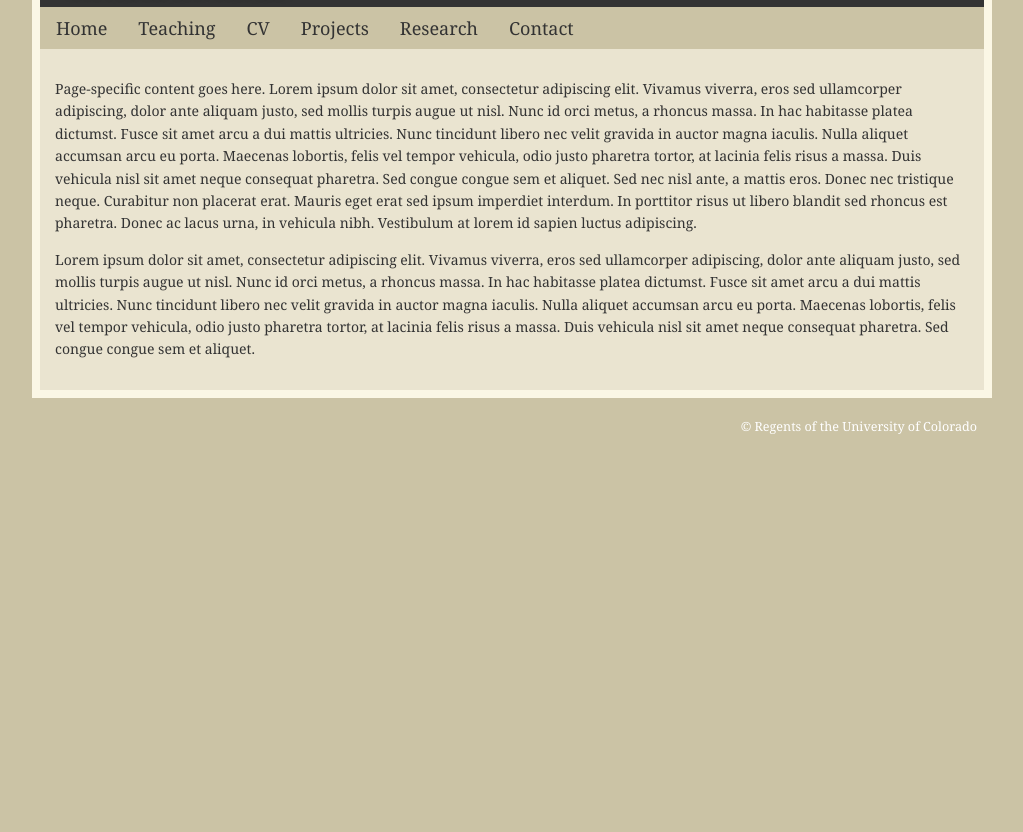
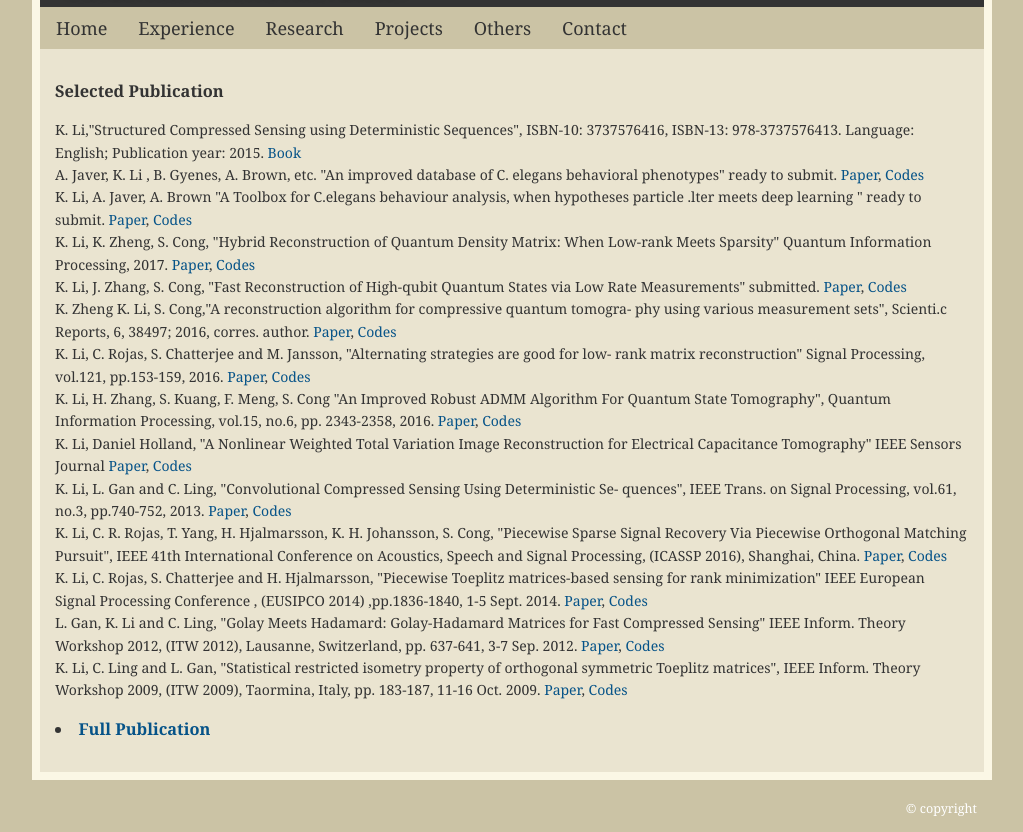
Before and after one commit to KezhiLi/KezhiLi.github.io, a plain HTML site: page page2.html in a window 1280 px wide. Shown: the part 94-926 px from the top of the page, without its empty margins (128-1151 px from the left). Before the commit the page ends 800 px from the top, so only its background shows below. Drawn offline with Linux system fonts and the light colour scheme; a script that the page names is missing.

Commit message:
update pages, Beta 0.2

```diff
--- a/page2.html
+++ b/page2.html
@@ -5,7 +5,7 @@
 <title>Faculty Name: Department Name</title>
 <link href="defaultstyles.css" rel="stylesheet" media="screen" />
 <script type="text/javascript" src="branding.js"></script>
-<script type="text/JavaScript" src="http://www.colorado.edu/templates/faculty-template/js/curvycorners.js"></script>
+
 
 </head>
 
@@ -14,16 +14,16 @@
 	<div id="ucb"><script type="text/javascript">ucbheader();</script></div>
     <div id="wrapper">
     <div id="banner">
-    	<h1>Your name goes here</h1>
-    	<p>Your department goes here</p>
+    	<h1>Kenneth (Kezhi) Li, Ph.D</h1>
+    	<p>Imperial College London, United Kingdom</p>
     </div>
     <div id="nav">
     	<ul>
-        	<li><a href="index.html">Home</a></li>
-            <li><a href="page1.html">Teaching</a></li>
-            <li><a href="page2.html">CV</a></li>
+      		<li><a href="index.html">Home</a></li>
+            <li><a href="page1.html">Experience</a></li>
+            <li><a href="page2.html">Research</a></li>
             <li><a href="page3.html">Projects</a></li>
-            <li><a href="page4.html">Research</a></li>
+            <li><a href="page4.html">Others</a></li>
             <li><a href="page5.html">Contact</a></li>
 
         </ul>
@@ -33,12 +33,45 @@
         <div id="content">
 
         <div id="contentbar" class="contentbar2">
-        		<h3>Content</h3>
-        		<p>Lorem ipsum dolor sit amet, consectetur adipiscing elit. Vivamus   viverra, eros sed ullamcorper adipiscing, dolor ante aliquam justo, sed   mollis turpis augue ut nisl. Nunc id orci metus, a rhoncus massa. In hac   habitasse platea dictumst. Fusce sit amet arcu a dui mattis ultricies.</p>
+        		<h3>Research</h3>
+        		<p></p>
         	</div>
+        	<h3>Selected Publication </h3>
+K. Li,"Structured Compressed Sensing using Deterministic Sequences", ISBN-10: 3737576416,
+ISBN-13: 978-3737576413. Language: English; Publication year: 2015. <a href="https://www.amazon.co.uk/d/cka/Structured-Compressed-Sensing-Using-Deterministic-Sequences-Kezhi/3737576416/ref=sr_1_fkmr2_1?ie=UTF8&qid=1490710039&sr=8-1-fkmr2&keywords=structure+compressed+sensing+using+deterministic+sequences">Book</a><br />
+A. Javer, K. Li , B. Gyenes, A. Brown, etc. "An improved database of C. elegans behavioral
+phenotypes" ready to submit. <a href="page2.html">Paper</a>, <a href="page2.html">Codes</a><br />
+K. Li, A. Javer, A. Brown "A Toolbox for C.elegans behaviour analysis, when hypotheses
+particle .lter meets deep learning " ready to submit. <a href="page2.html">Paper</a>, <a href="page2.html">Codes</a><br />
+K. Li, K. Zheng, S. Cong,  "Hybrid Reconstruction of Quantum Density Matrix: When
+Low-rank Meets Sparsity"  Quantum Information Processing, 2017. <a href="">Paper</a>, <a href="page2.html">Codes</a><br />
+K. Li, J. Zhang, S. Cong,  "Fast Reconstruction of High-qubit Quantum States via Low
+Rate Measurements" submitted. <a href="https://arxiv.org/abs/1701.03695">Paper</a>, <a href="page2.html">Codes</a><br />
+K. Zheng K. Li, S. Cong,"A reconstruction algorithm for compressive quantum tomogra-
+phy using various measurement sets", Scienti.c Reports, 6, 38497; 2016, corres. author. <a href="http://www.nature.com/articles/srep38497">Paper</a>, <a href="page2.html">Codes</a><br />
+K. Li, C. Rojas, S. Chatterjee and M. Jansson, "Alternating strategies are good for low-
+rank matrix reconstruction" Signal Processing, vol.121, pp.153-159, 2016. <a href="http://www.sciencedirect.com/science/article/pii/S0165168415003825">Paper</a>, <a href="page2.html">Codes</a><br />
+K. Li, H. Zhang, S. Kuang, F. Meng, S. Cong "An Improved Robust ADMM Algorithm
+For Quantum State Tomography", Quantum Information Processing, vol.15, no.6, pp.
+2343-2358, 2016. <a href="http://dl.acm.org/citation.cfm?id=2953806">Paper</a>, <a href="page2.html">Codes</a><br />
+K. Li, Daniel Holland, "A Nonlinear Weighted Total Variation Image Reconstruction for
+Electrical Capacitance Tomography" IEEE Sensors Journal <a href="https://arxiv.org/abs/1603.00816">Paper</a>, <a href="page2.html">Codes</a><br />
+K. Li, L. Gan and C. Ling, "Convolutional Compressed Sensing Using Deterministic Se-
+quences", IEEE Trans. on Signal Processing, vol.61, no.3, pp.740-752, 2013. <a href="http://ieeexplore.ieee.org/document/6362239/">Paper</a>, <a href="page2.html">Codes</a><br />
+K. Li, C. R. Rojas, T. Yang, H. Hjalmarsson, K. H. Johansson, S. Cong, "Piecewise Sparse
+Signal Recovery Via Piecewise Orthogonal Matching Pursuit", IEEE 41th International
+Conference on Acoustics, Speech and Signal Processing, (ICASSP 2016), Shanghai, China. <a href="http://ieeexplore.ieee.org/document/7472550/">Paper</a>, <a href="page2.html">Codes</a><br />
+K. Li, C. Rojas, S. Chatterjee and H. Hjalmarsson, "Piecewise Toeplitz matrices-based
+sensing for rank minimization" IEEE European Signal Processing Conference , (EUSIPCO
+2014) ,pp.1836-1840, 1-5 Sept. 2014. <a href="http://ieeexplore.ieee.org/document/6952667/">Paper</a>, <a href="page2.html">Codes</a><br />
+L. Gan, K. Li and C. Ling, "Golay Meets Hadamard: Golay-Hadamard Matrices for
+Fast Compressed Sensing" IEEE Inform. Theory Workshop 2012, (ITW 2012), Lausanne,
+Switzerland, pp. 637-641, 3-7 Sep. 2012. <a href="http://ieeexplore.ieee.org/document/6404755/">Paper</a>, <a href="https://github.com/KezhiLi/Golay_Hadamard">Codes</a><br />
+K. Li, C. Ling and L. Gan, "Statistical restricted isometry property of orthogonal symmetric Toeplitz matrices", IEEE Inform. Theory Workshop 2009, (ITW 2009), Taormina, Italy, pp. 183-187, 11-16 Oct. 2009. <a href="http://ieeexplore.ieee.org/document/5351240/">Paper</a>, <a href="http://github.com/KezhiLi/OSTM">Codes</a><br />
 
-        	<p>Page-specific content goes here.  Lorem ipsum dolor sit amet, consectetur adipiscing elit. Vivamus   viverra, eros sed ullamcorper adipiscing, dolor ante aliquam justo, sed   mollis turpis augue ut nisl. Nunc id orci metus, a rhoncus massa. In hac   habitasse platea dictumst. Fusce sit amet arcu a dui mattis ultricies.   Nunc tincidunt libero nec velit gravida in auctor magna iaculis. Nulla   aliquet accumsan arcu eu porta. Maecenas lobortis, felis vel tempor   vehicula, odio justo pharetra tortor, at lacinia felis risus a massa.   Duis vehicula nisl sit amet neque consequat pharetra. Sed congue congue   sem et aliquet. Sed nec nisl ante, a mattis eros. Donec nec tristique   neque. Curabitur non placerat erat. Mauris eget erat sed ipsum imperdiet   interdum. In porttitor risus ut libero blandit sed rhoncus est   pharetra. Donec ac lacus urna, in vehicula nibh. Vestibulum at lorem id   sapien luctus adipiscing.  </p>
-<p>Lorem ipsum dolor sit amet, consectetur adipiscing elit. Vivamus   viverra, eros sed ullamcorper adipiscing, dolor ante aliquam justo, sed   mollis turpis augue ut nisl. Nunc id orci metus, a rhoncus massa. In hac   habitasse platea dictumst. Fusce sit amet arcu a dui mattis ultricies.   Nunc tincidunt libero nec velit gravida in auctor magna iaculis. Nulla   aliquet accumsan arcu eu porta. Maecenas lobortis, felis vel tempor   vehicula, odio justo pharetra tortor, at lacinia felis risus a massa.   Duis vehicula nisl sit amet neque consequat pharetra. Sed congue congue   sem et aliquet. </p>
+<h3><li><a href="full_pub1.html">Full Publication </a></li></h3>
+
+			<p></p>
 
 
         </div>
@@ -46,7 +79,7 @@
     </div>
     <div id="footer">
     	<script type="text/javascript">ucbfooter();</script>
-        &copy; Regents of the University of Colorado
+        &copy; copyright
     </div>
 </div>
 </body>
```
Also changed, not shown: page3.html (+15 -13 lines), page4.html (+5 -6 lines), page5.html (+6 -6 lines), likezhi2.jpg (deleted).
